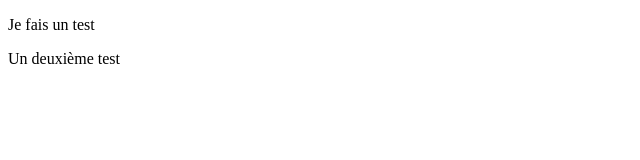
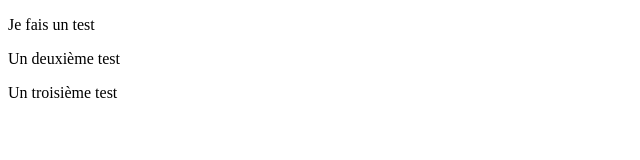
Before and after one commit to missaoui/Tutorial_1, a plain HTML site: page index.html in a window 1280 px wide. Shown: the whole page, without its empty margins (0-640 px from the left). Drawn offline with Linux system fonts and the light colour scheme.

Commit message:
Ajout troisième test

```diff
--- a/index.html
+++ b/index.html
@@ -7,5 +7,6 @@
 <body>
 <p>Je fais un test</p>
 <p>Un deuxième test</p>
+<p>Un troisième test</p>
 </body>
 </html>
```
